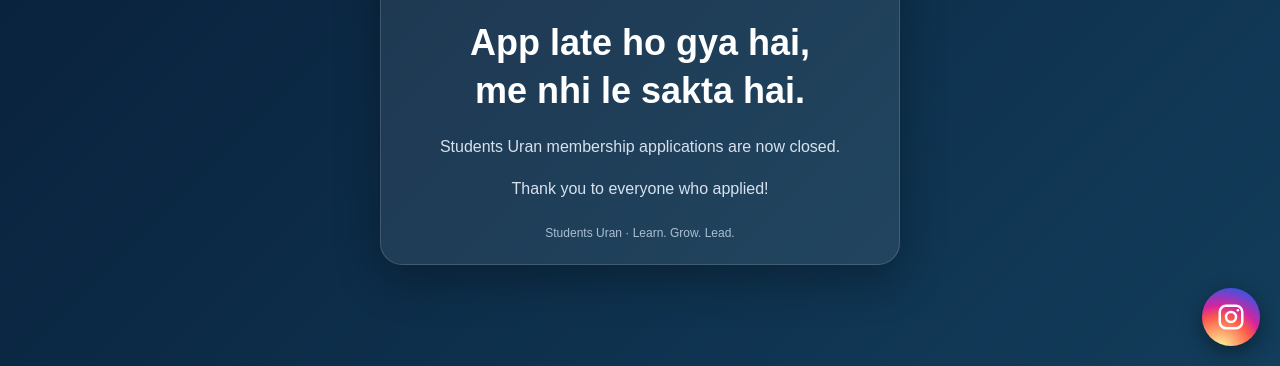
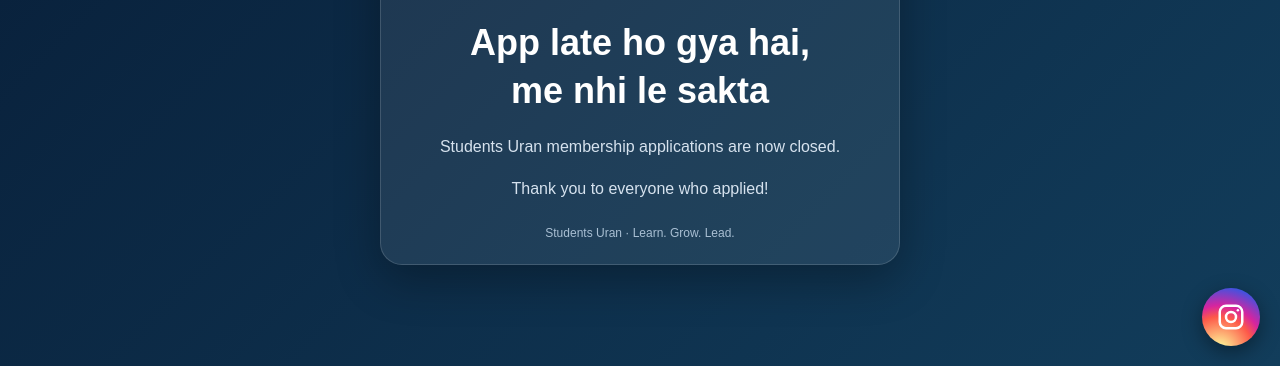
Before and after one commit to uran608/students-uran-apply, a plain HTML site: page index.html in a window 1280 px wide. Shown: the part 434-800 px from the top of the page. Drawn offline with Linux system fonts and the light colour scheme.

Commit message:
Update index.html

```diff
--- a/index.html
+++ b/index.html
@@ -108,7 +108,7 @@
       alt="Late application meme"
     >
 
-    <h1>App late ho gya hai,<br>me nhi le sakta hai. </h1>
+    <h1>App late ho gya hai,<br>me nhi le sakta </h1>
 
     <p>Students Uran membership applications are now closed.</p>
     <p>Thank you to everyone who applied!</p>
```
